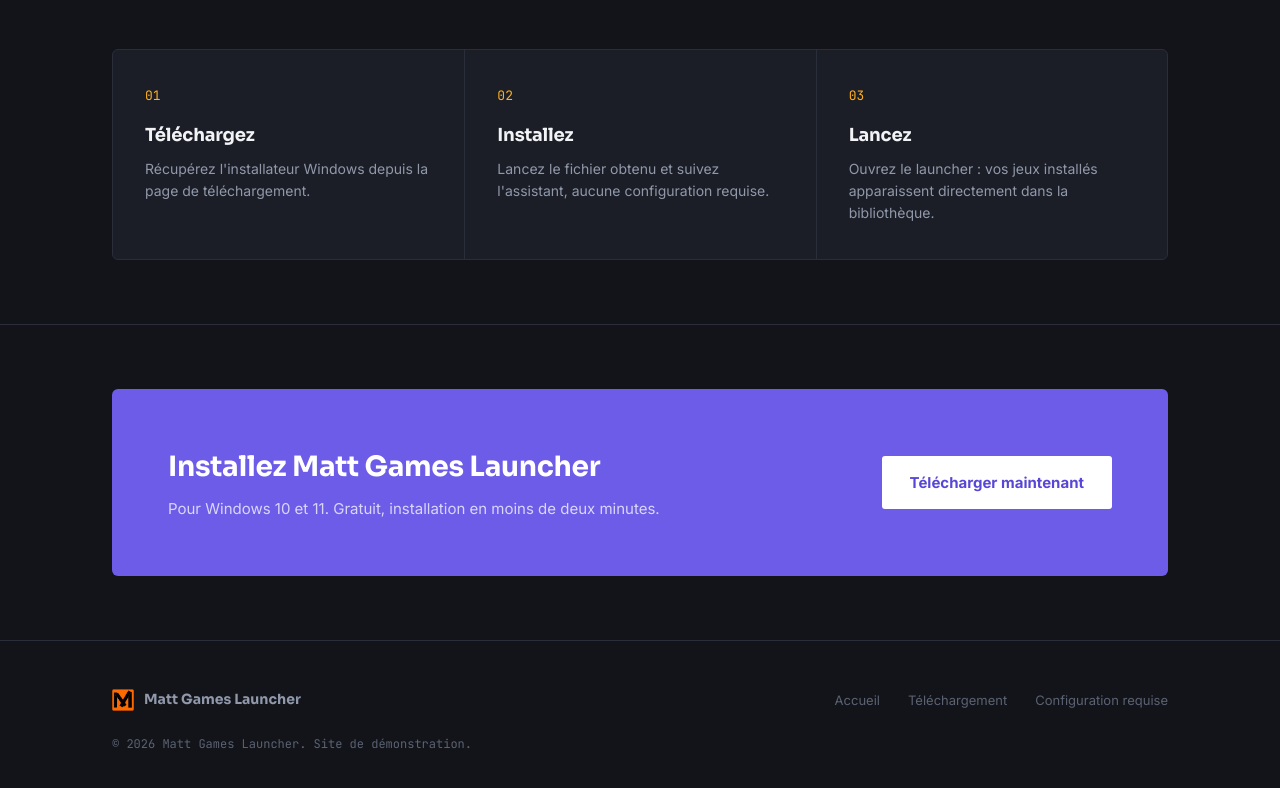
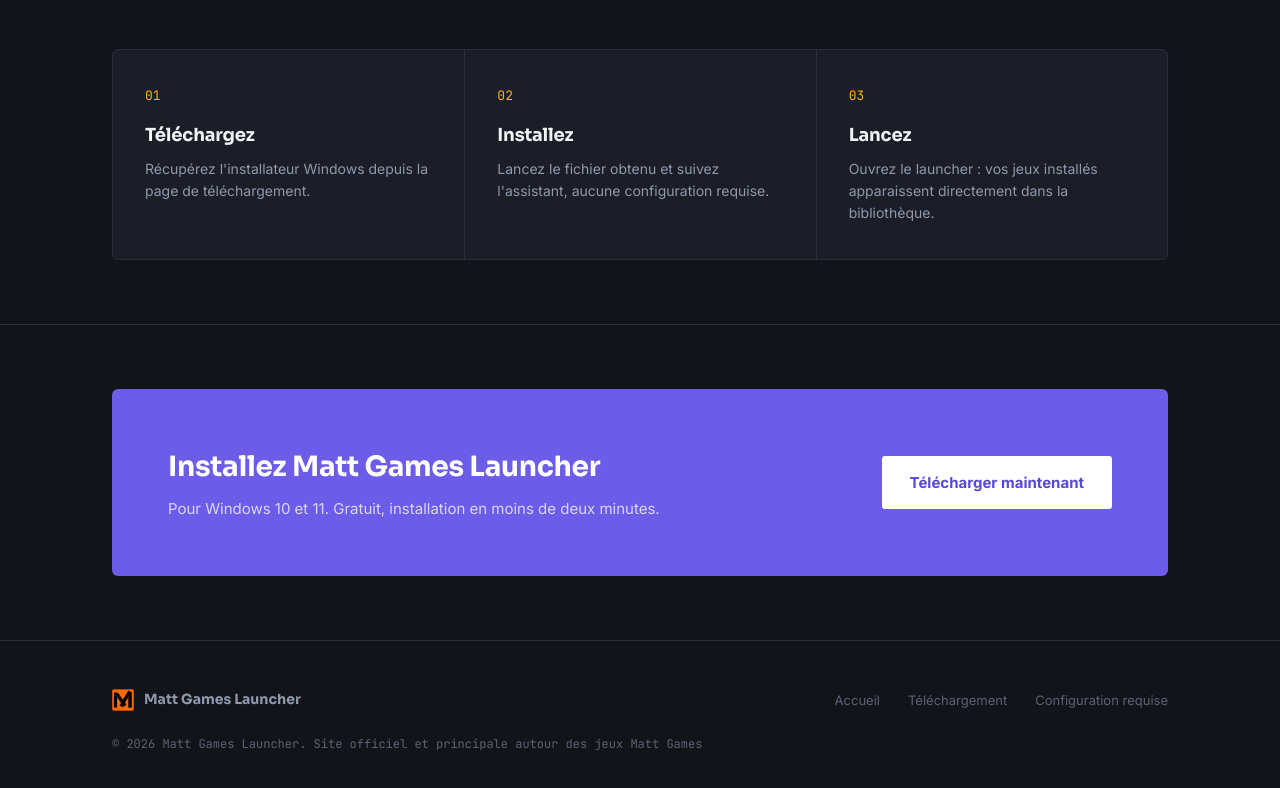
Before and after one commit to Matt0cmprsd/MattGamesLauncher, a plain HTML site: page index.html in a window 1280 px wide. Shown: the part 1388-2176 px from the top of the page. Drawn offline with Linux system fonts and the light colour scheme.

Commit message:
Update index.html

```diff
--- a/index.html
+++ b/index.html
@@ -162,7 +162,7 @@
         <a href="download.html#requirements">Configuration requise</a>
       </div>
     </div>
-    <p class="footer-note">© 2026 Matt Games Launcher. Site de démonstration.</p>
+    <p class="footer-note">© 2026 Matt Games Launcher. Site officiel et principale autour des jeux Matt Games</p>
   </div>
 </footer>
 
```
